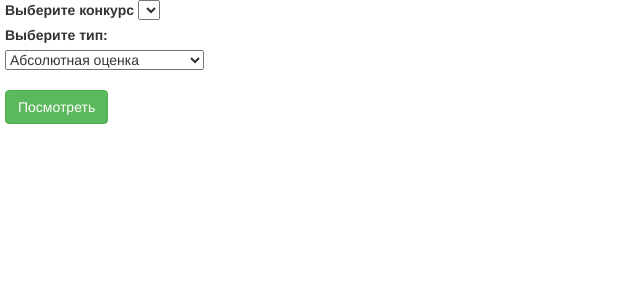
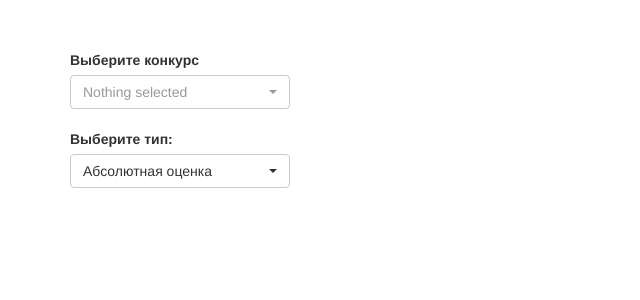
Before and after one commit to Korgutlova/diploma, a Django app: page /fls/results/ in a window 1280 px wide. Shown: the top 300 px of the page, without its empty margins (0-640 px from the left). Run offline with Django 3.2, Linux system fonts and the light colour scheme; data that the repository does not hold is empty; parts of the project's set-up code (start-up, migrations or seed data) failed here and were passed over; some libraries are stand-ins or nearby versions.

Commit message:
jury results v.2

```diff
--- a/fls/views.py
+++ b/fls/views.py
@@ -167,8 +167,8 @@ def logout_page(request):
 
 def results(request):
     comps = Competition.objects.all()
-    method_choices = list(np.array(METHOD_CHOICES)[:, 1])[:-1]
-    return render(request, 'fls/results.html', {'comps': comps, 'methods': method_choices})
+    # method_choices = list(np.array(METHOD_CHOICES)[:, 1])[:-1]
+    return render(request, 'fls/results.html', {'comps': comps})
 
 
 def values(request):
@@ -176,6 +176,13 @@ def values(request):
     comp = Competition.objects.get(id=comp_id)
     estimations = EstimationJury.objects.filter(type=type, jury=request.user.custom_user,
                                                 request__competition=comp).order_by('-value')
-
-    data = {'est': render_to_string('fls/rank_table.html', {'ests': estimations})}
+    estimation_values = {}
+    params = comp.competition_params.all()
+    for est in estimations:
+        part_name = est.request.participant
+        estimation_values[part_name] = [[], est.value]
+        for param in params:
+            param_value = ParamValue.objects.get(request=est.request, param=param).value
+            estimation_values[part_name][0].append(param_value)
+    data = {'est': render_to_string('fls/rank_table.html', {'ests': estimation_values, 'params': params})}
     return JsonResponse(data)
--- a/templates/fls/results.html
+++ b/templates/fls/results.html
@@ -6,41 +6,53 @@
     <link rel="stylesheet" href="https://maxcdn.bootstrapcdn.com/bootstrap/3.4.0/css/bootstrap.min.css">
     <script src="https://ajax.googleapis.com/ajax/libs/jquery/3.3.1/jquery.min.js"></script>
     <script src="https://maxcdn.bootstrapcdn.com/bootstrap/3.4.0/js/bootstrap.min.js"></script>
+    <link rel="stylesheet"
+          href="https://cdn.jsdelivr.net/npm/bootstrap-select@1.13.7/dist/css/bootstrap-select.min.css">
+
+    <script src="https://cdn.jsdelivr.net/npm/bootstrap-select@1.13.7/dist/js/bootstrap-select.min.js"></script>
+
+    <script src="https://cdn.jsdelivr.net/npm/bootstrap-select@1.13.7/dist/js/i18n/defaults-*.min.js"></script>
 </head>
 <body>
-
-<div style="margin-left: 5px; width: 250px">
+<div class="container" style="margin-top: 50px">
+    <div class="row">
+        <div class="col-sm-4">
             <label for="comp">Выберите конкурс</label>
-    <select id="comp" name="comp">
+            <br>
+            <select id="comp" name="comp" class="selectpicker">
                 {% for comp in comps %}
                     <option value={{ comp.id }}>{{ comp.name }}</option>
                 {% endfor %}
             </select>
             <br>
+            <br>
             <label for="type">Выберите тип:</label>
-    <select name="type" id="type">
+            <br>
+            <select name="type" id="type" class="selectpicker">
                 <option name="abs" value="1">Абсолютная оценка</option>
                 <option name="pair_e" value="2">Сравнение заявок</option>
-        <option name="pair_p" value="3">Сравнение парамтеров</option>
+                <option name="pair_p" value="3">Сравнение параметров</option>
                 <option name="rank_p" value="4">Ранжирование параметров</option>
             </select>
             <br>
             <br>
-    <button class="btn btn-success" id="send">Посмотреть</button>
-    <br>
+            {#    <button class="btn btn-success" id="send">Посмотреть</button>#}
+
             <br>
         </div>
-<div style="margin-left: 5px; width: 250px">
-    <table id="values" class="table table-bordered">
+        <div class="col-sm-8">
+            <table id="values" class="table table-striped table-bordered">
 
             </table>
+        </div>
+    </div>
 </div>
 
 
 </body>
 <script>
 
-    $('#send').click(function () {
+    var f = function () {
         type = $('#type').val();
         comp_id = $('#comp').val();
         $.ajax({
@@ -59,7 +71,12 @@
             }
         })
 
-    });
+    };
+    select = $('select');
+    select.selectpicker();
+    {#$('#send').click(f);#}
+    select.change(f);
+    $(document).ready(f);
 
 
 </script>
```
Also changed, not shown: templates/fls/rank_table.html (+17 -6 lines). Lines whose indentation alone changed are shown as unchanged.
